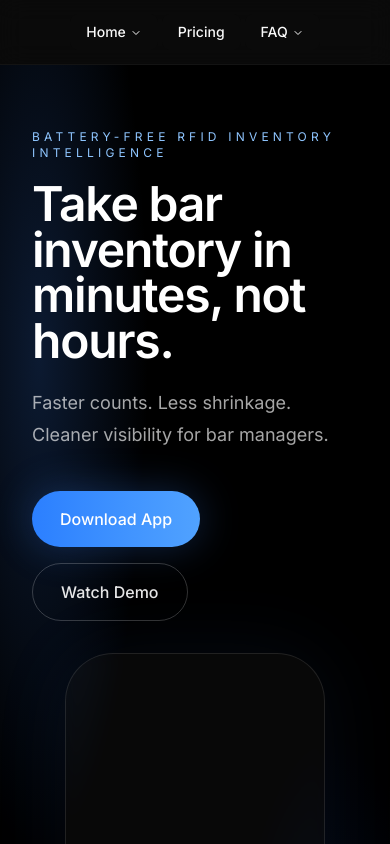
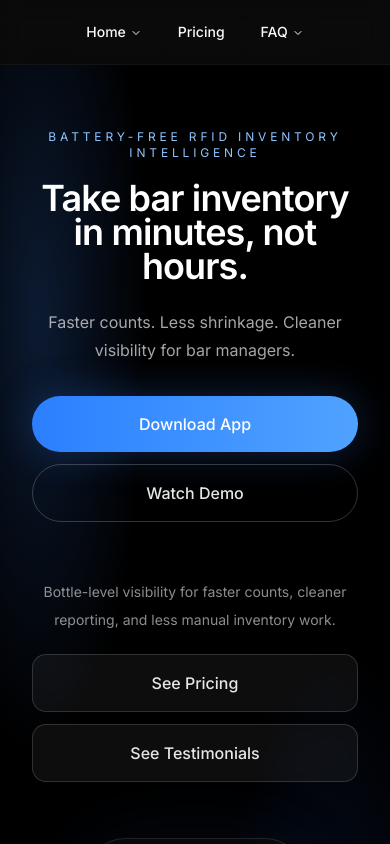
Before and after one commit to colewortman/UNO-Capstone, a Next.js app in the folder web/: page /UNO-Capstone/ in a window 390 px wide. Shown: the top 844 px of the page. Built offline with nearby package versions, Linux system fonts and the light colour scheme.

Commit message:
HeroSection for responsiveness
Updated the layout and styling of the HeroSection component for better responsiveness and visual appeal.

```diff
--- a/web/app/components/HeroSection.tsx
+++ b/web/app/components/HeroSection.tsx
@@ -1,38 +1,36 @@
 /**
  * @file HeroSection.tsx
- * @description Renders the main hero content for the Bar-IQ landing page.
- * Designed to sit inside a Section wrapper that provides the full-viewport
- * background and centering.
+ * @description Responsive hero section for the Bar-IQ landing page.
  */
 
 export default function HeroSection() {
   return (
-    <div className="grid w-full items-center gap-8 lg:grid-cols-[1fr_auto_auto] lg:gap-12">
+    <div className="grid w-full items-center gap-12 lg:grid-cols-[minmax(0,1fr)_auto_minmax(0,260px)] lg:gap-10 xl:gap-12">
       {/* left side — text + CTA */}
-      <div className="max-w-lg">
-        <p className="mb-5 text-xs uppercase tracking-[0.35em] text-blue-300">
+      <div className="mx-auto w-full max-w-xl text-center lg:mx-0 lg:max-w-lg lg:text-left">
+        <p className="mb-5 text-xs uppercase tracking-[0.32em] text-blue-300 sm:text-sm">
           Battery-free RFID inventory intelligence
         </p>
 
-        <h1 className="text-5xl font-semibold leading-[0.95] tracking-tight text-white md:text-6xl xl:text-7xl">
+        <h1 className="text-4xl font-semibold leading-[0.95] tracking-tight text-white sm:text-5xl md:text-6xl xl:text-7xl">
           Take bar inventory in minutes, not hours.
         </h1>
 
-        <p className="mt-6 max-w-xl text-lg leading-8 text-white/65">
+        <p className="mt-6 max-w-xl text-base leading-7 text-white/65 sm:text-lg sm:leading-8 lg:max-w-lg">
           Faster counts. Less shrinkage. Cleaner visibility for bar managers.
         </p>
 
-        <div className="mt-10 flex flex-wrap items-center gap-4">
+        <div className="mt-8 flex flex-col items-stretch gap-3 sm:mt-10 sm:flex-row sm:flex-wrap sm:items-center sm:justify-center sm:gap-4 lg:justify-start">
           <a
             href="#"
-            className="inline-flex items-center rounded-full bg-linear-to-r from-blue-500 to-blue-400 px-7 py-4 text-base font-medium text-white shadow-[0_0_40px_rgba(59,130,246,0.28)] transition hover:scale-[1.01]"
+            className="inline-flex items-center justify-center rounded-full bg-linear-to-r from-blue-500 to-blue-400 px-7 py-4 text-base font-medium text-white shadow-[0_0_40px_rgba(59,130,246,0.28)] transition hover:scale-[1.01]"
           >
             Download App
           </a>
 
           <a
             href="#"
-            className="inline-flex items-center rounded-full border border-white/20 px-7 py-4 text-base font-medium text-white/90 transition hover:border-white/40 hover:bg-white/5"
+            className="inline-flex items-center justify-center rounded-full border border-white/20 px-7 py-4 text-base font-medium text-white/90 transition hover:border-white/40 hover:bg-white/5"
           >
             Watch Demo
           </a>
@@ -40,25 +38,25 @@ export default function HeroSection() {
       </div>
 
       {/* center — phone placeholder */}
-      <div className="flex items-center justify-center">
-        <div className="h-115 w-65 rounded-[3rem] border border-white/10 bg-white/3 shadow-[0_0_80px_rgba(59,130,246,0.08)] backdrop-blur-sm" />
+      <div className="order-2 flex items-center justify-center lg:order-none">
+        <div className="h-[420px] w-[220px] rounded-[2.5rem] border border-white/10 bg-white/[0.03] shadow-[0_0_80px_rgba(59,130,246,0.08)] backdrop-blur-sm sm:h-[500px] sm:w-[250px] md:h-[560px] md:w-[280px] xl:h-[620px] xl:w-[320px]" />
       </div>
 
       {/* right side — supporting copy & actions */}
-      <div className="flex flex-col justify-center gap-6 py-8 lg:max-w-xs">
-        <div className="max-w-52 text-sm leading-7 text-white/55">
+      <div className="mx-auto flex w-full max-w-sm flex-col justify-center gap-5 py-2 text-center sm:gap-6 lg:mx-0 lg:max-w-xs lg:py-8 lg:text-left">
+        <div className="mx-auto max-w-sm text-sm leading-7 text-white/55 lg:mx-0 lg:max-w-[13rem]">
           Bottle-level visibility for faster counts, cleaner reporting, and less
           manual inventory work.
         </div>
 
         <div className="flex flex-col gap-3">
-          <button className="w-full rounded-xl border border-white/15 bg-white/5 px-8 py-4 text-lg font-medium text-white/90 backdrop-blur-sm transition hover:bg-white/10">
+          <button className="w-full rounded-xl border border-white/15 bg-white/5 px-6 py-4 text-base font-medium text-white/90 backdrop-blur-sm transition hover:bg-white/10 sm:px-8 sm:text-lg">
             See Pricing
           </button>
 
           <a
             href="#testimonials"
-            className="w-full rounded-xl border border-white/15 bg-white/5 px-8 py-4 text-center text-lg font-medium text-white/90 backdrop-blur-sm transition hover:bg-white/10"
+            className="w-full rounded-xl border border-white/15 bg-white/5 px-6 py-4 text-center text-base font-medium text-white/90 backdrop-blur-sm transition hover:bg-white/10 sm:px-8 sm:text-lg"
           >
             See Testimonials
           </a>
```
